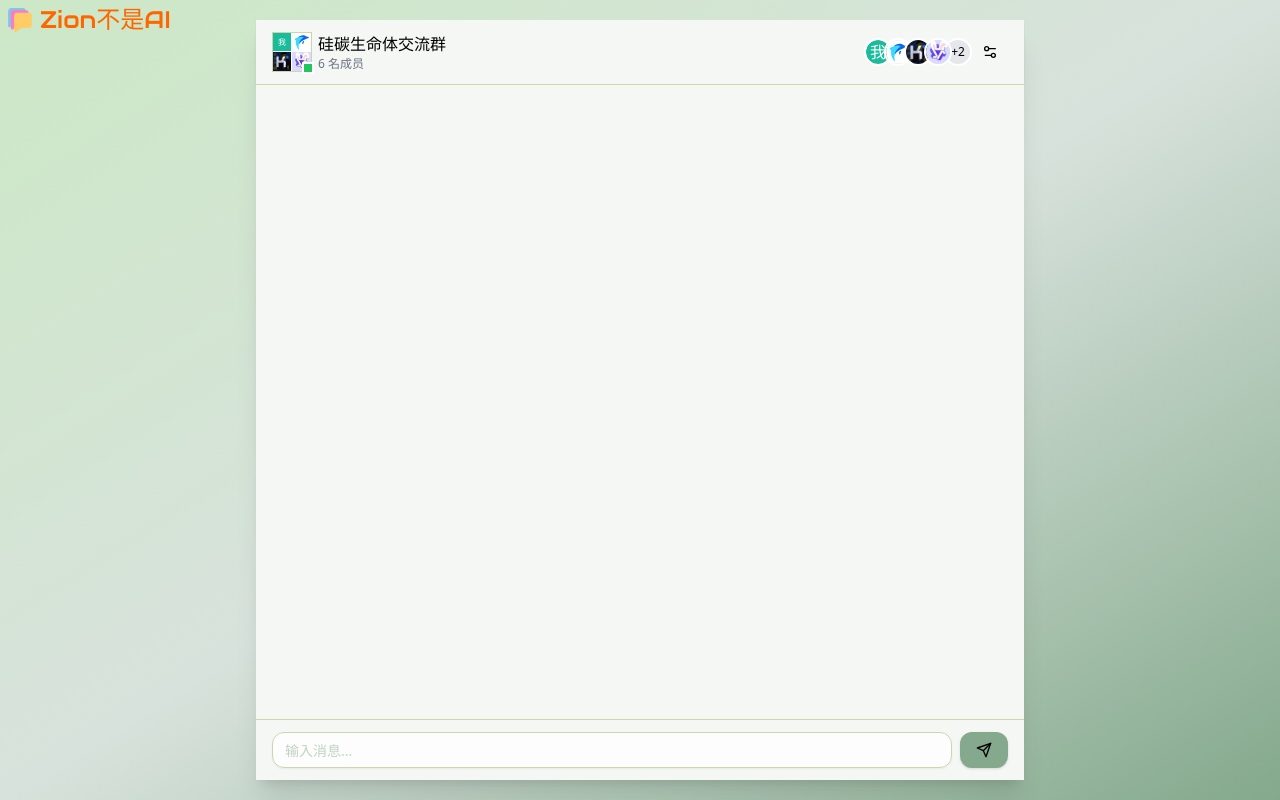
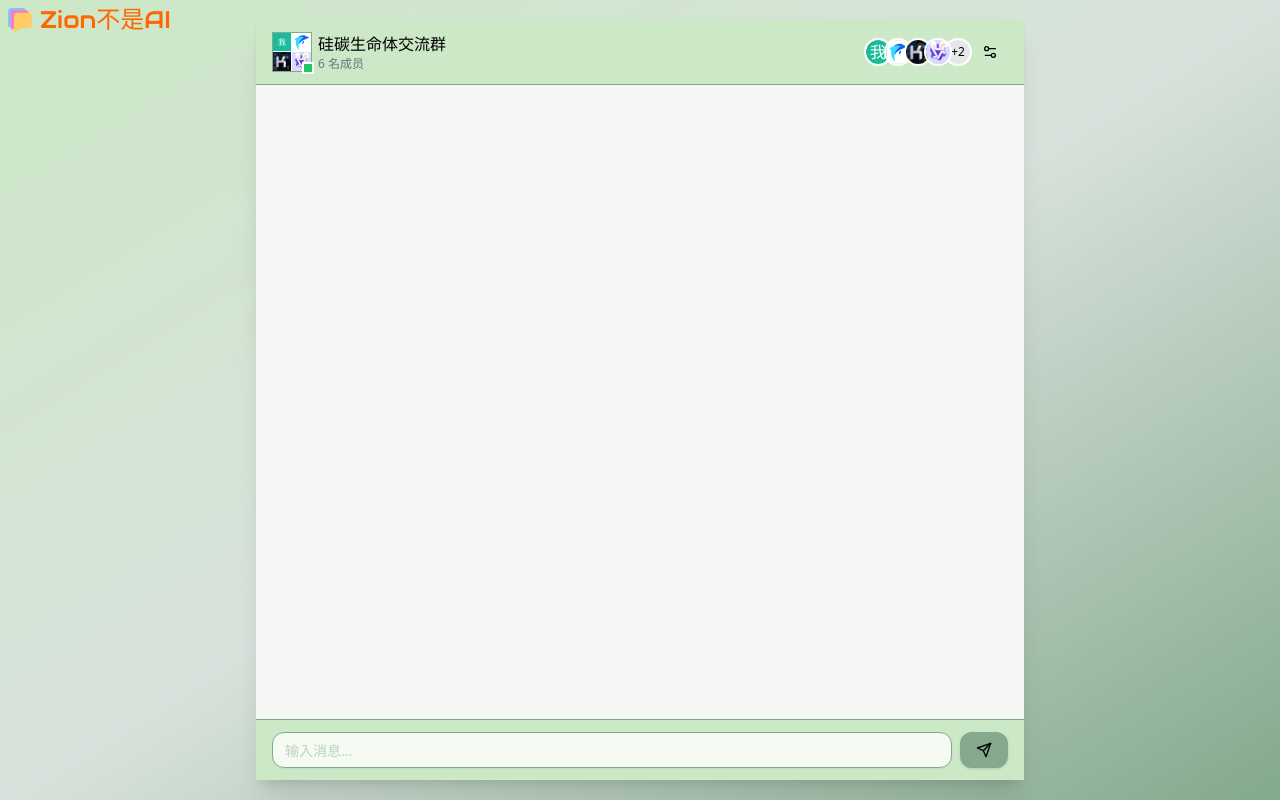
Before and after one commit to Zion0929/chat_bubble, a React (Vite) app: page / in a window 1280 px wide. Built offline with nearby package versions, Linux system fonts and the light colour scheme.

Commit message:
初始化项目文件

```diff
--- a/src/components/ChatUI.tsx
+++ b/src/components/ChatUI.tsx
@@ -381,14 +381,14 @@ const ChatUI = () => {
     <>
       <KaTeXStyle />
       <div className="fixed inset-0 bg-gradient-to-br from-[#CCE8C6] via-[#D8E2DC] to-[#84A98C] flex items-start md:items-center justify-center overflow-hidden">
-        <div className="h-full flex flex-col bg-white w-full mx-auto relative shadow-xl md:max-w-3xl md:h-[95dvh] md:my-auto md:rounded-lg">
+        <div className="h-full flex flex-col bg-[#F5F7F5] w-full mx-auto relative shadow-xl md:max-w-3xl md:h-[95dvh] md:my-auto md:rounded-lg">
           {/* Header */}
-          <header className="bg-[#F5F7F5] shadow-sm flex-none md:rounded-t-lg border-b border-[#CCD5AE]">
+          <header className="bg-[#CCE8C6] shadow-sm flex-none md:rounded-t-lg border-b border-[#84A98C]">
             <div className="flex items-center justify-between px-4 py-3">
               {/* 左侧群组信息 */}
               <div className="flex items-center gap-1.5">
                 <div className="relative w-10 h-10">
-                  <div className="w-full h-full overflow-hidden bg-white border border-[#CCD5AE] rounded-lg">
+                  <div className="w-full h-full overflow-hidden bg-white border border-[#84A98C] rounded-lg">
                     {users.length === 1 ? (
                       <SingleAvatar user={users[0]} />
                     ) : users.length === 2 ? (
@@ -486,8 +486,11 @@ const ChatUI = () => {
                       <div className={`p-3 rounded-2xl shadow-sm transition-shadow hover:shadow-md chat-message max-w-[85%] ${
                         message.sender.name === "我"
                           ? "bg-[#84A98C] text-white text-left ml-auto rounded-tr-md"
-                          : "bg-white/95 backdrop-blur-sm rounded-tl-md"
+                          : "bg-[#CCE8C6] backdrop-blur-sm rounded-tl-md"
                       }`}>
+                        {message.content.length < 15 ? (
+                          <span>{message.content}</span>
+                        ) : (
                           <ReactMarkdown
                             remarkPlugins={[remarkGfm, remarkMath]}
                             rehypePlugins={[rehypeKatex]}
@@ -525,6 +528,7 @@ const ChatUI = () => {
                           >
                             {message.content}
                           </ReactMarkdown>
+                        )}
                         {message.isAI && isTyping && currentMessageRef.current === message.id && (
                           <span className="typing-indicator ml-1">▋</span>
                         )}
@@ -554,7 +558,7 @@ const ChatUI = () => {
           </div>
 
           {/* Input Area */}
-          <div className="bg-[#F5F7F5] border-t border-[#CCD5AE] pb-3 pt-3 px-4 md:rounded-b-lg">
+          <div className="bg-[#CCE8C6] border-t border-[#84A98C] pb-3 pt-3 px-4 md:rounded-b-lg">
             <div className="flex gap-2 pb-[env(safe-area-inset-bottom)]">
               {messages.length > 0 && (
                 <TooltipProvider>
@@ -564,7 +568,7 @@ const ChatUI = () => {
                         variant="outline"
                         size="icon"
                         onClick={handleShareChat}
-                        className="px-3 border-[#CCD5AE] text-[#84A98C] hover:text-[#84A98C]/80 rounded-xl hover:bg-[#CCE8C6]/20"
+                        className="px-3 border-[#84A98C] text-[#84A98C] hover:text-[#84A98C]/80 rounded-xl hover:bg-[#CCE8C6]/20"
                       >
                         <Share2 className="w-4 h-4" />
                       </Button>
@@ -577,7 +581,7 @@ const ChatUI = () => {
               )}
               <Input
                 placeholder="输入消息..."
-                className="flex-1 rounded-xl border-[#CCD5AE] focus:ring-1 focus:ring-[#84A98C] focus:border-[#84A98C] bg-white/80 placeholder:text-[#84A98C]/50"
+                className="flex-1 rounded-xl border-[#84A98C] focus:ring-1 focus:ring-[#84A98C] focus:border-[#84A98C] bg-white/80 placeholder:text-[#84A98C]/50"
                 value={inputMessage}
                 onChange={(e) => setInputMessage(e.target.value)}
                 onKeyPress={(e) => e.key === 'Enter' && handleSendMessage()}
--- a/src/config/aiCharacters.ts
+++ b/src/config/aiCharacters.ts
@@ -31,7 +31,7 @@ export const modelConfigs = [
     baseURL: "https://dashscope.aliyuncs.com/compatible-mode/v1"
   },
   {
-    model: "doubao-1.5-lite",  // 豆包的 Model ID
+    model: "doubao-1.5-lite-32k",  // 豆包的 Model ID
     apiKey: "ARK_API_KEY",  // 使用方舟的 API Key
     baseURL: "https://api.ark.bytedance.com/v1"  // 方舟的 API 基础 URL
   },
```
Also changed, not shown: 1 other file (tests, documents, lock files or other folders). Lines whose indentation alone changed are shown as unchanged.
